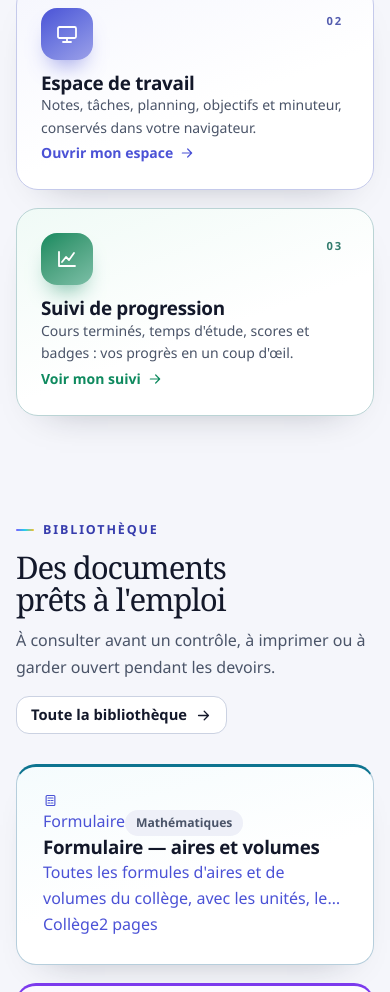
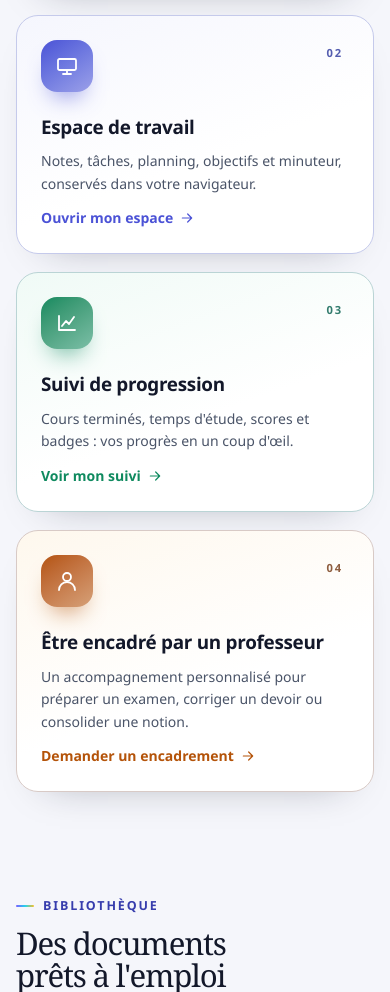
Before and after one commit to bienvenu531/Site-Educatif, a website: page index.html in a window 390 px wide. Shown: the part 5012-6004 px from the top of the page. Drawn offline with Linux system fonts and the light colour scheme.

Commit message:
Accueil : ajouter l'encadrement par un professeur
- quatrième carte dans la section des outils complémentaires
- titre passé à « Quatre outils complémentaires »
- grille 4 colonnes desktop, 2 tablette, 1 mobile
- lien mailto pour demander un encadrement
- captures mises à jour

```diff
--- a/assets/css/accueil.css
+++ b/assets/css/accueil.css
@@ -800,12 +800,16 @@ body[data-page="accueil"] .carte-cours__icone {
 
 /* Outils */
 body[data-page="accueil"] .accueil-outils {
+  grid-template-columns: repeat(4, minmax(0, 1fr));
   gap: 18px;
 }
 
 body[data-page="accueil"] .accueil-outil {
   position: relative;
   overflow: hidden;
+  display: flex;
+  flex-direction: column;
+  gap: 12px;
   padding: 30px;
   border-radius: 22px;
   background: linear-gradient(160deg, color-mix(in srgb, var(--teinte-doux) 52%, var(--c-surface)) 0%, var(--c-surface) 58%);
@@ -839,6 +843,7 @@ body[data-page="accueil"] .accueil-outil .titre-3 {
 }
 
 body[data-page="accueil"] .accueil-outil .lien-fleche {
+  margin-top: auto;
   color: var(--teinte);
 }
 
@@ -1025,7 +1030,8 @@ body[data-page="accueil"] .accueil-doc p {
    Adaptation
    -------------------------------------------------------------------------- */
 @media (max-width: 1180px) {
-  body[data-page="accueil"] .accueil-cours {
+  body[data-page="accueil"] .accueil-cours,
+  body[data-page="accueil"] .accueil-outils {
     grid-template-columns: repeat(2, minmax(0, 1fr));
   }
 }
@@ -1186,7 +1192,8 @@ body[data-page="accueil"] .accueil-doc p {
     max-width: 18ch;
   }
 
-  body[data-page="accueil"] .accueil-cours {
+  body[data-page="accueil"] .accueil-cours,
+  body[data-page="accueil"] .accueil-outils {
     grid-template-columns: 1fr;
   }
 
--- a/index.html
+++ b/index.html
@@ -9,7 +9,7 @@
   <link rel="canonical" href="https://bienvenueduc.com/" />
   <link rel="icon" href="assets/img/favicon.svg?v=ee034208" />
   <link rel="stylesheet" href="assets/css/base.css?v=287c3487" />
-  <link rel="stylesheet" href="assets/css/accueil.css?v=5afb58e9" />
+  <link rel="stylesheet" href="assets/css/accueil.css?v=29cc0b09" />
 </head>
 <body data-page="accueil">
   <div id="app-header"></div>
@@ -191,12 +191,12 @@
       <div class="conteneur">
         <div class="section__entete">
           <div>
-            <span class="surtitre">Trois outils complémentaires</span>
+            <span class="surtitre">Quatre outils complémentaires</span>
             <h2 class="section__titre">Apprendre ne s'arrête pas à la leçon</h2>
           </div>
         </div>
 
-        <div class="grille grille--3 accueil-outils">
+        <div class="grille accueil-outils">
           <article class="accueil-outil" data-teinte="cyan">
             <div class="accueil-outil__icone" aria-hidden="true"><span data-icon="bibliotheque" data-taille="24"></span></div>
             <span class="accueil-outil__num">01</span>
@@ -232,6 +232,20 @@
             </p>
             <a class="lien-fleche petit" href="suivi.html">
               Voir mon suivi
+              <span data-icon="fleche-droite" data-taille="16"></span>
+            </a>
+          </article>
+
+          <article class="accueil-outil" data-teinte="amber">
+            <div class="accueil-outil__icone" aria-hidden="true"><span data-icon="utilisateur" data-taille="24"></span></div>
+            <span class="accueil-outil__num">04</span>
+            <h3 class="titre-3">Être encadré par un professeur</h3>
+            <p class="texte-doux petit">
+              Un accompagnement personnalisé pour préparer un examen, corriger un devoir ou
+              consolider une notion.
+            </p>
+            <a class="lien-fleche petit" href="mailto:aholoubienvenu296@gmail.com?subject=Demande%20d%27encadrement">
+              Demander un encadrement
               <span data-icon="fleche-droite" data-taille="16"></span>
             </a>
           </article>
```
Also changed, not shown: 2 other files.
